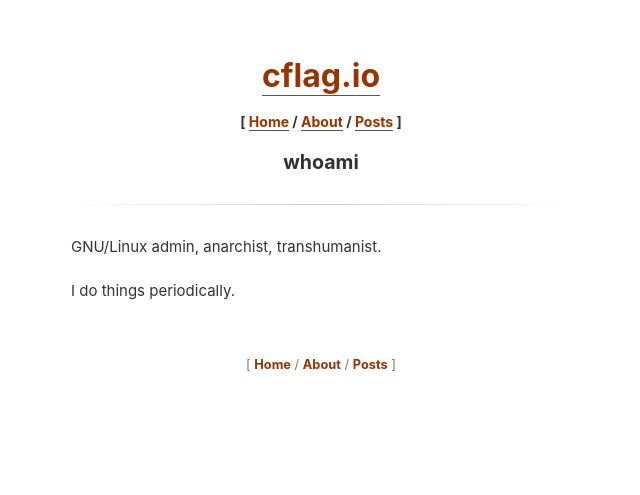
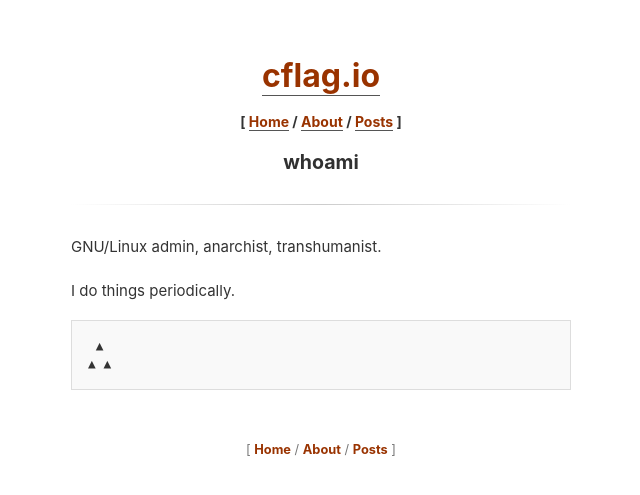
Before and after one commit to cflag02/cflag.io, a Jekyll site: the page built from about.md, in a window 1280 px wide. Shown: the top 495 px of the page, without its empty margins (319-959 px from the left). Built offline with Jekyll 4.4.1, drawn with Linux system fonts in a browser that asks for light colours.

Commit message:
Update about.md

```diff
--- a/about.md
+++ b/about.md
@@ -6,3 +6,8 @@ title: whoami
 GNU/Linux admin, anarchist, transhumanist.
 
 I do things periodically.
+
+<pre>
+ ▲
+▲ ▲
+</pre>
```
